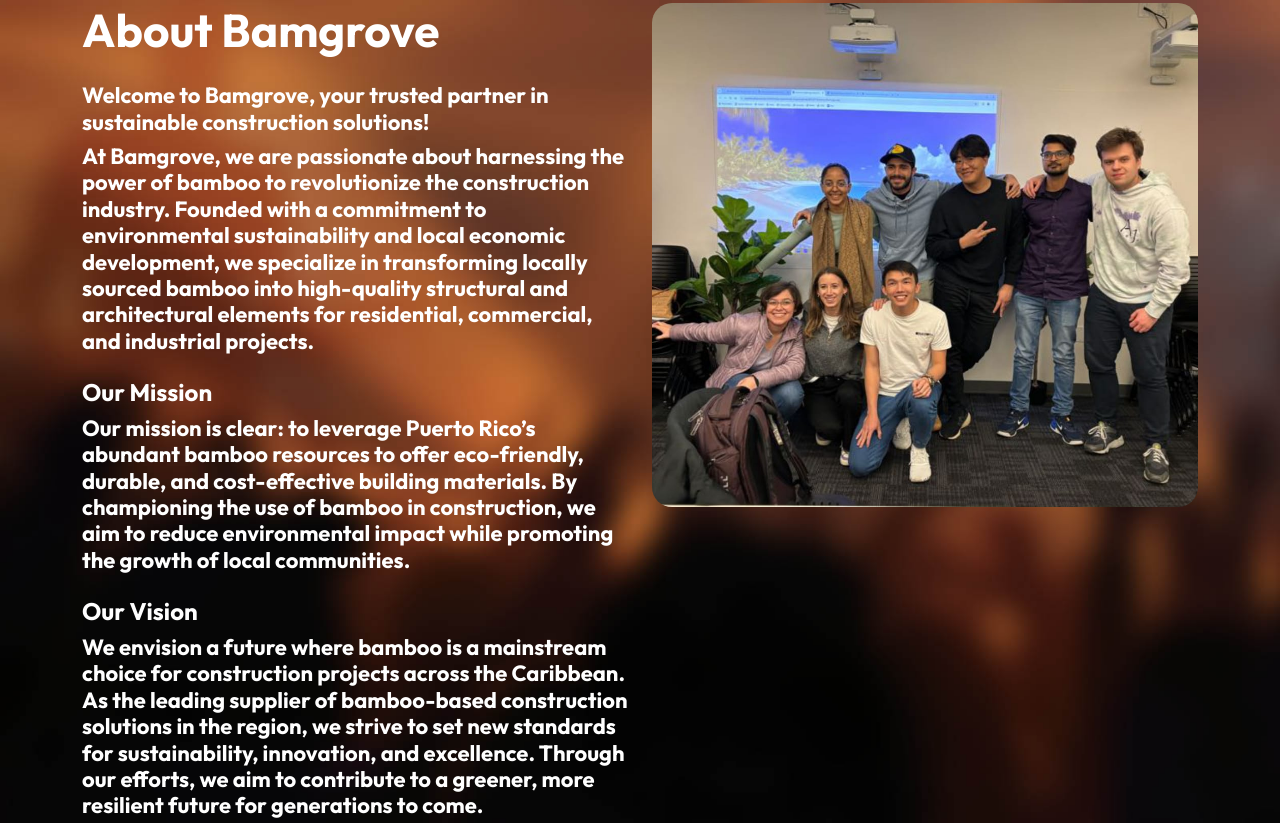
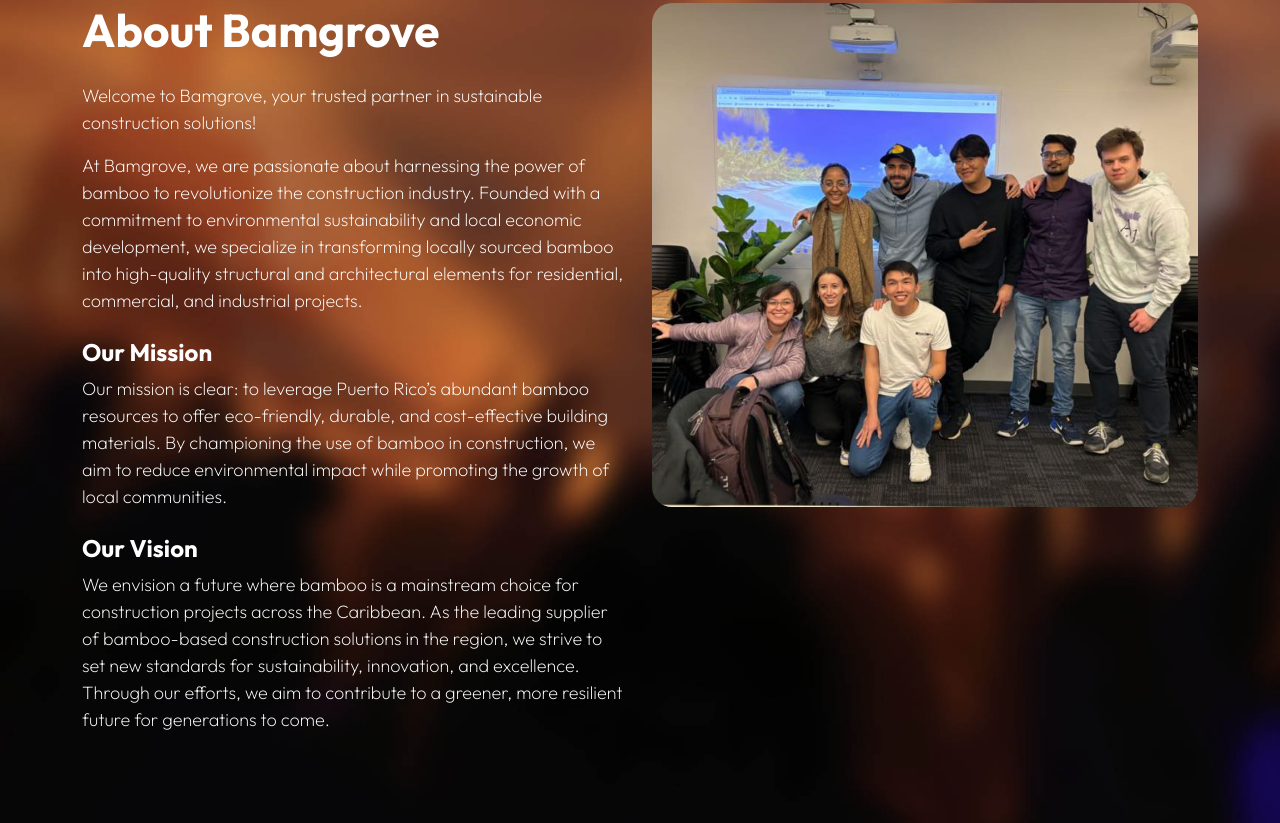
Before and after one commit to Ashu-A/bamgrove, a plain HTML site: page index.html in a window 1280 px wide. Shown: the part 846-1669 px from the top of the page. Drawn offline with Linux system fonts and the light colour scheme.

Commit message:
Update index.html

```diff
--- a/index.html
+++ b/index.html
@@ -105,19 +105,6 @@
                         </div>
 
                         <div class="col-lg-12 col-12 mt-auto d-flex flex-column flex-lg-row text-center">
-<!--                            <div class="date-wrap">-->
-<!--                                <h5 class="text-white">-->
-<!--                                    <i class="custom-icon bi-clock me-2"></i>-->
-<!--                                    10 - 12<sup>th</sup>, Dec 2023-->
-<!--                                </h5>-->
-<!--                            </div>-->
-
-<!--                            <div class="location-wrap mx-auto py-3 py-lg-0">-->
-<!--                                <h5 class="text-white">-->
-<!--                                    <i class="custom-icon bi-geo-alt me-2"></i>-->
-<!--                                    National Center, United States-->
-<!--                                </h5>-->
-<!--                            </div>-->
 
                             <div class="social-share">
                                 <ul class="social-icon d-flex align-items-center justify-content-center">
@@ -164,19 +151,19 @@
                             <div class="services-info">
                                 <h2 class="text-white mb-4">About Bamgrove</h2>
 
-                                <h6 class="text-white">Welcome to Bamgrove, your trusted partner in sustainable construction solutions!</h6>
-<!--make the words more thick-->
-                                <h6 class="text-white">At Bamgrove, we are passionate about harnessing the power of bamboo to revolutionize the construction industry.
+                                <p class="text-white">Welcome to Bamgrove, your trusted partner in sustainable construction solutions!</p>
+
+                                <p class="text-white">At Bamgrove, we are passionate about harnessing the power of bamboo to revolutionize the construction industry.
                                     Founded with a commitment to environmental sustainability and local economic development, we specialize in transforming locally sourced bamboo
-                                    into high-quality structural and architectural elements for residential, commercial, and industrial projects.</h6>
+                                    into high-quality structural and architectural elements for residential, commercial, and industrial projects.</p>
 
                                 <h5 class="text-white mt-4">Our Mission</h5>
 
-                                <H6 class="text-white">Our mission is clear: to leverage Puerto Rico’s abundant bamboo resources to offer eco-friendly, durable, and cost-effective building materials. By championing the use of bamboo in construction, we aim to reduce environmental impact while promoting the growth of local communities.</H6>
+                                <p class="text-white">Our mission is clear: to leverage Puerto Rico’s abundant bamboo resources to offer eco-friendly, durable, and cost-effective building materials. By championing the use of bamboo in construction, we aim to reduce environmental impact while promoting the growth of local communities.</p>
 
                                 <h5 class="text-white mt-4">Our Vision</h5>
 
-                                <h6 class="text-white">We envision a future where bamboo is a mainstream choice for construction projects across the Caribbean. As the leading supplier of bamboo-based construction solutions in the region, we strive to set new standards for sustainability, innovation, and excellence. Through our efforts, we aim to contribute to a greener, more resilient future for generations to come.</h6>
+                                <p class="text-white">We envision a future where bamboo is a mainstream choice for construction projects across the Caribbean. As the leading supplier of bamboo-based construction solutions in the region, we strive to set new standards for sustainability, innovation, and excellence. Through our efforts, we aim to contribute to a greener, more resilient future for generations to come.</p>
                             </div>
                         </div>
 
```
